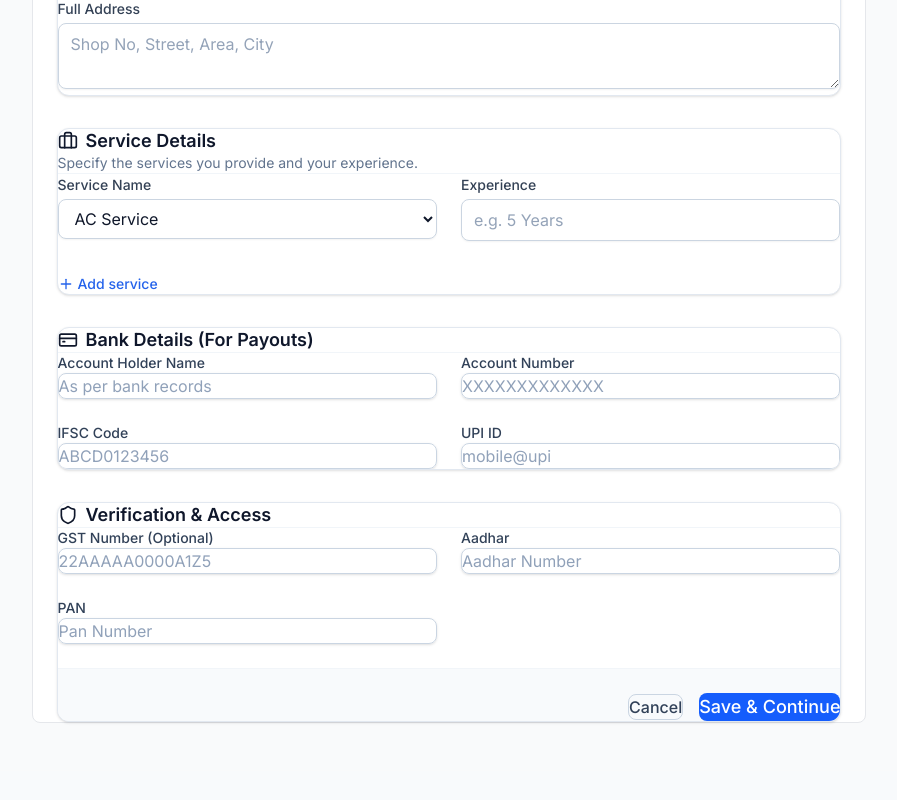
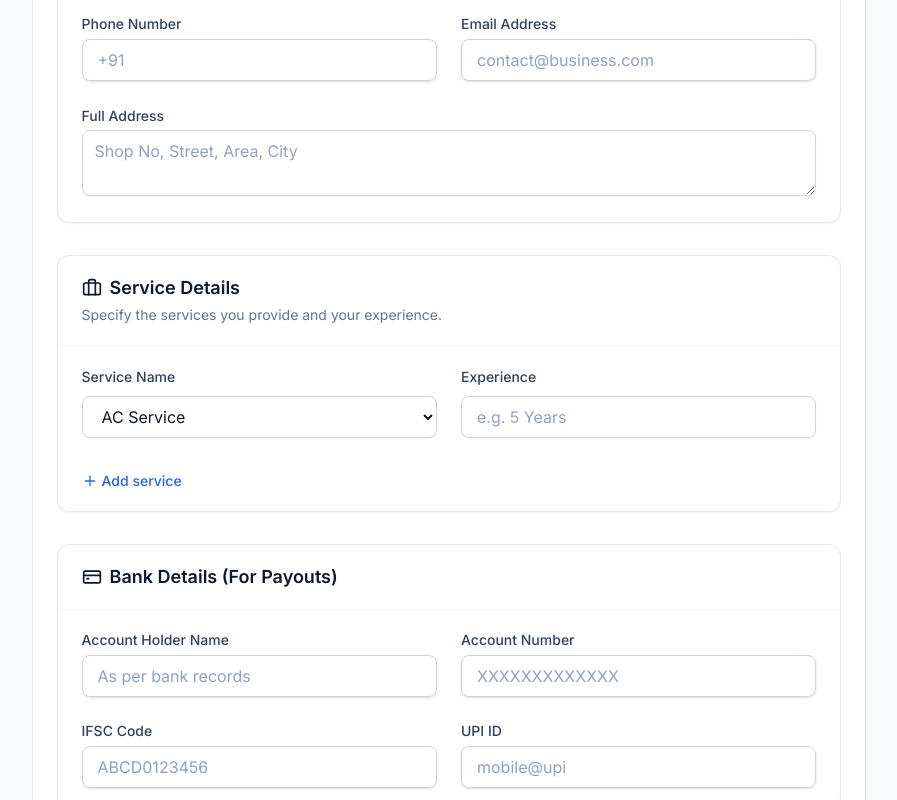
Before and after one commit to cx-code-11/vyes, a React (Vite) app in the folder frontend/: page /register in a window 1280 px wide. Shown: the part 480-1280 px from the top of the page, without its empty margins (191-1088 px from the left). Before the commit the page ends 1251 px from the top, so only its background shows below. Built offline with nearby package versions, Linux system fonts and the light colour scheme; no server answers; a web font is replaced by a local one.

Commit message:
submitting date

```diff
--- /dev/null
+++ b/frontend/src/website/components/styles/card.module.css
@@ -0,0 +1,86 @@
+/* Card Container */
+.card {
+    background-color: #ffffff;
+    border-radius: 0.75rem;
+    /* rounded-xl */
+    box-shadow: 0 1px 2px 0 rgba(0, 0, 0, 0.05);
+    /* shadow-sm */
+    border: 1px solid #e2e8f0;
+    /* border-slate-200 */
+    overflow: hidden;
+}
+
+/* Card Header Section */
+.cardHeader {
+    padding: 1.25rem 1.5rem;
+    /* py-5 px-6 */
+    border-bottom: 1px solid #f1f5f9;
+    /* border-slate-100 */
+}
+
+.title {
+    margin: 0;
+    font-size: 1.125rem;
+    /* text-lg */
+    font-weight: 600;
+    /* font-semibold */
+    line-height: 1.5rem;
+    /* leading-6 */
+    color: #0f172a;
+    /* text-slate-900 */
+}
+
+.description {
+    margin-top: 0.25rem;
+    /* mt-1 */
+    margin-bottom: 0;
+    font-size: 0.875rem;
+    /* text-sm */
+    color: #64748b;
+    /* text-slate-500 */
+}
+
+/* Card Content Section */
+.cardContent {
+    padding: 1.25rem 1.5rem;
+    /* py-5 px-6 */
+}
+
+.cardContent input {
+    padding: 8px 15px;
+    margin: 5px 0 0 0;
+}
+
+.cardContent select{
+    padding: 9px 15px;
+    margin: 5px 0 0 0;
+}
+
+/* Card Footer Section */
+.cardFooter {
+    padding: 1rem 1.5rem;
+    /* py-4 px-6 */
+    background-color: #f8fafc;
+    /* bg-slate-50 */
+    border-top: 1px solid #f1f5f9;
+    /* border-slate-100 */
+    display: flex;
+    align-items: center;
+    justify-content: flex-end;
+    gap: 0.75rem;
+    /* gap-3 */
+}
+
+.cardFooter button {
+    padding: 0.5rem 1rem;
+    /* py-2 px-4 */
+    border-radius: 0.375rem;
+    /* rounded-md */
+    font-size: 0.875rem;
+    /* text-sm */
+    font-weight: 500;
+    /* font-medium */
+    line-height: 1.25rem;
+    /* leading-5 */
+    cursor: pointer;
+}
--- a/frontend/src/website/components/ui/Card.jsx
+++ b/frontend/src/website/components/ui/Card.jsx
@@ -1,8 +1,9 @@
 import React from 'react';
+import styles from '../styles/card.module.css';
 
 export function Card({ children, className = '', ...props }) {
   return (
-    <div className={`bg-white rounded-xl shadow-sm border border-slate-200 overflow-hidden ${className}`} {...props}>
+    <div className={`${styles.card} ${className}`} {...props}>
       {children}
     </div>
   );
@@ -10,16 +11,16 @@ export function Card({ children, className = '', ...props }) {
 
 export function CardHeader({ title, description, className = '' }) {
   return (
-    <div className={`px-6 py-5 border-b border-slate-100 ${className}`}>
-      <h3 className="text-lg font-semibold leading-6 text-slate-900">{title}</h3>
-      {description && <p className="mt-1 text-sm text-slate-500">{description}</p>}
+    <div className={`${styles.cardHeader} ${className}`}>
+      <h3 className={styles.title}>{title}</h3>
+      {description && <p className={styles.description}>{description}</p>}
     </div>
   );
 }
 
 export function CardContent({ children, className = '' }) {
   return (
-    <div className={`px-6 py-5 ${className}`}>
+    <div className={`${styles.cardContent} ${className}`}>
       {children}
     </div>
   );
@@ -27,7 +28,7 @@ export function CardContent({ children, className = '' }) {
 
 export function CardFooter({ children, className = '' }) {
   return (
-    <div className={`px-6 py-4 bg-slate-50 border-t border-slate-100 flex items-center justify-end gap-3 ${className}`}>
+    <div className={`${styles.cardFooter} ${className}`}>
       {children}
     </div>
   );
```
